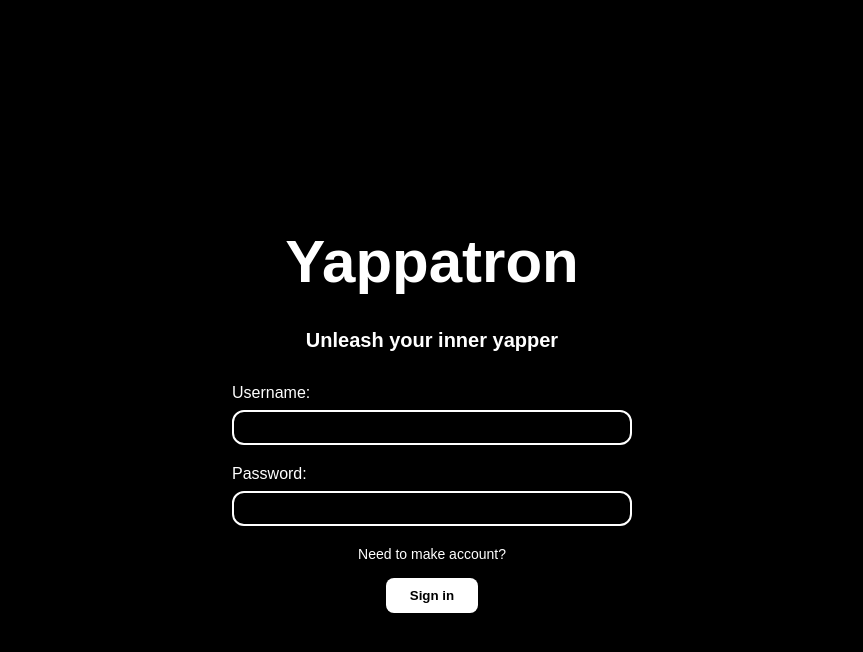
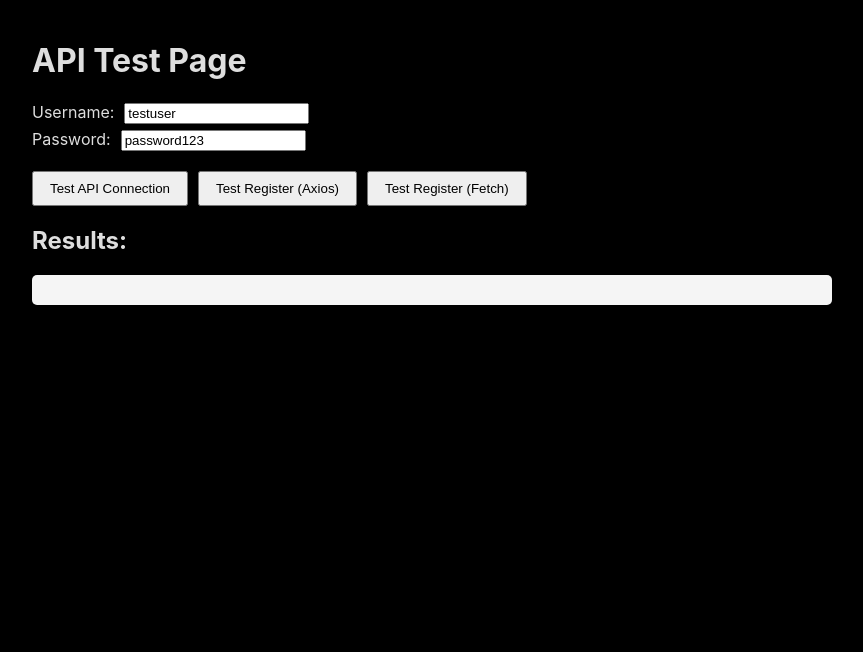
Before and after one commit to S0LD13R-CMD/Messaging-App, a React (Vite) app in the folder messaging.app-frontend/: page /test in a window 1280 px wide. Before the commit this address led to /login. Shown: the top 652 px of the page, without its empty margins (208-1071 px from the left). Built offline with nearby package versions, Linux system fonts and the light colour scheme; no server answers; a web font is replaced by a local one.

Commit message:
Add test endpoints in AuthenticationController for debugging and user registration. Update CORS headers in site.conf to include additional allowed headers and max age settings. Integrate TestPage component in App for routing.

```diff
--- a/messaging.app-frontend/src/App.tsx
+++ b/messaging.app-frontend/src/App.tsx
@@ -7,6 +7,7 @@ import PrivateChat from './components/PrivateChat';
 import { useAuth } from './hooks/useAuth';
 import UserList from "./components/UserList";
 import WebSocketEchoTester from "./components/WebSocketEchoTester";
+import TestPage from './components/TestPage';
 
 const App = () => {
     const { loggedIn, loading } = useAuth();
@@ -52,6 +53,7 @@ const App = () => {
                     ? <WebSocketEchoTester />
                     : <Navigate to="/login" replace />
                 } />
+                <Route path="/test" element={<TestPage />} />
                 <Route path="*" element={<Navigate to={loggedIn ? "/chat" : "/login"} replace />} />
             </Routes>
         </div>
--- /dev/null
+++ b/messaging.app-frontend/src/components/TestPage.tsx
@@ -0,0 +1,132 @@
+import React, { useState } from 'react';
+import axios from 'axios';
+
+const TestPage = () => {
+    const [result, setResult] = useState<string>('');
+    const [loading, setLoading] = useState<boolean>(false);
+    const [username, setUsername] = useState<string>('testuser');
+    const [password, setPassword] = useState<string>('password123');
+
+    const testApi = async () => {
+        setLoading(true);
+        setResult('Testing...');
+        try {
+            const resp = await axios.get('https://chat.yappatron.org/api/authentication/test');
+            setResult(`Test successful: ${JSON.stringify(resp.data)}`);
+        } catch (err: any) {
+            setResult(`Test failed: ${err.message}\n${JSON.stringify(err.response?.data || {})}`);
+        } finally {
+            setLoading(false);
+        }
+    };
+
+    const testRegisterWithAxios = async () => {
+        setLoading(true);
+        setResult('Testing direct Axios registration...');
+        try {
+            const resp = await axios.post(
+                'https://chat.yappatron.org/api/authentication/register-test',
+                { username, password },
+                {
+                    headers: { 'Content-Type': 'application/json' },
+                    withCredentials: true
+                }
+            );
+            setResult(`Registration test successful: ${JSON.stringify(resp.data)}`);
+        } catch (err: any) {
+            setResult(`Registration test failed: ${err.message}\n${JSON.stringify(err.response?.data || {})}`);
+        } finally {
+            setLoading(false);
+        }
+    };
+
+    const testRegisterWithFetch = async () => {
+        setLoading(true);
+        setResult('Testing fetch registration...');
+        try {
+            const resp = await fetch('https://chat.yappatron.org/api/authentication/register-test', {
+                method: 'POST',
+                headers: {
+                    'Content-Type': 'application/json'
+                },
+                credentials: 'include',
+                body: JSON.stringify({ username, password })
+            });
+            const data = await resp.text();
+            setResult(`Fetch test: ${resp.status} ${resp.statusText}\n${data}`);
+        } catch (err: any) {
+            setResult(`Fetch test failed: ${err.message}`);
+        } finally {
+            setLoading(false);
+        }
+    };
+
+    return (
+        <div style={{ padding: '20px', maxWidth: '800px', margin: '0 auto' }}>
+            <h1>API Test Page</h1>
+
+            <div style={{ marginBottom: '20px' }}>
+                <label style={{ display: 'block', marginBottom: '5px' }}>
+                    Username:
+                    <input
+                        type="text"
+                        value={username}
+                        onChange={(e) => setUsername(e.target.value)}
+                        style={{ marginLeft: '10px' }}
+                    />
+                </label>
+
+                <label style={{ display: 'block', marginBottom: '5px' }}>
+                    Password:
+                    <input
+                        type="text"
+                        value={password}
+                        onChange={(e) => setPassword(e.target.value)}
+                        style={{ marginLeft: '10px' }}
+                    />
+                </label>
+            </div>
+
+            <div style={{ marginBottom: '20px' }}>
+                <button
+                    onClick={testApi}
+                    disabled={loading}
+                    style={{ marginRight: '10px', padding: '8px 16px' }}
+                >
+                    Test API Connection
+                </button>
+
+                <button
+                    onClick={testRegisterWithAxios}
+                    disabled={loading}
+                    style={{ marginRight: '10px', padding: '8px 16px' }}
+                >
+                    Test Register (Axios)
+                </button>
+
+                <button
+                    onClick={testRegisterWithFetch}
+                    disabled={loading}
+                    style={{ padding: '8px 16px' }}
+                >
+                    Test Register (Fetch)
+                </button>
+            </div>
+
+            <div style={{ marginTop: '20px' }}>
+                <h2>Results:</h2>
+                <pre style={{
+                    backgroundColor: '#f5f5f5',
+                    padding: '15px',
+                    borderRadius: '5px',
+                    whiteSpace: 'pre-wrap',
+                    wordBreak: 'break-word'
+                }}>
+                    {result}
+                </pre>
+            </div>
+        </div>
+    );
+};
+
+export default TestPage;
```
Also changed, not shown: 2 other files (tests, documents, lock files or other folders).
